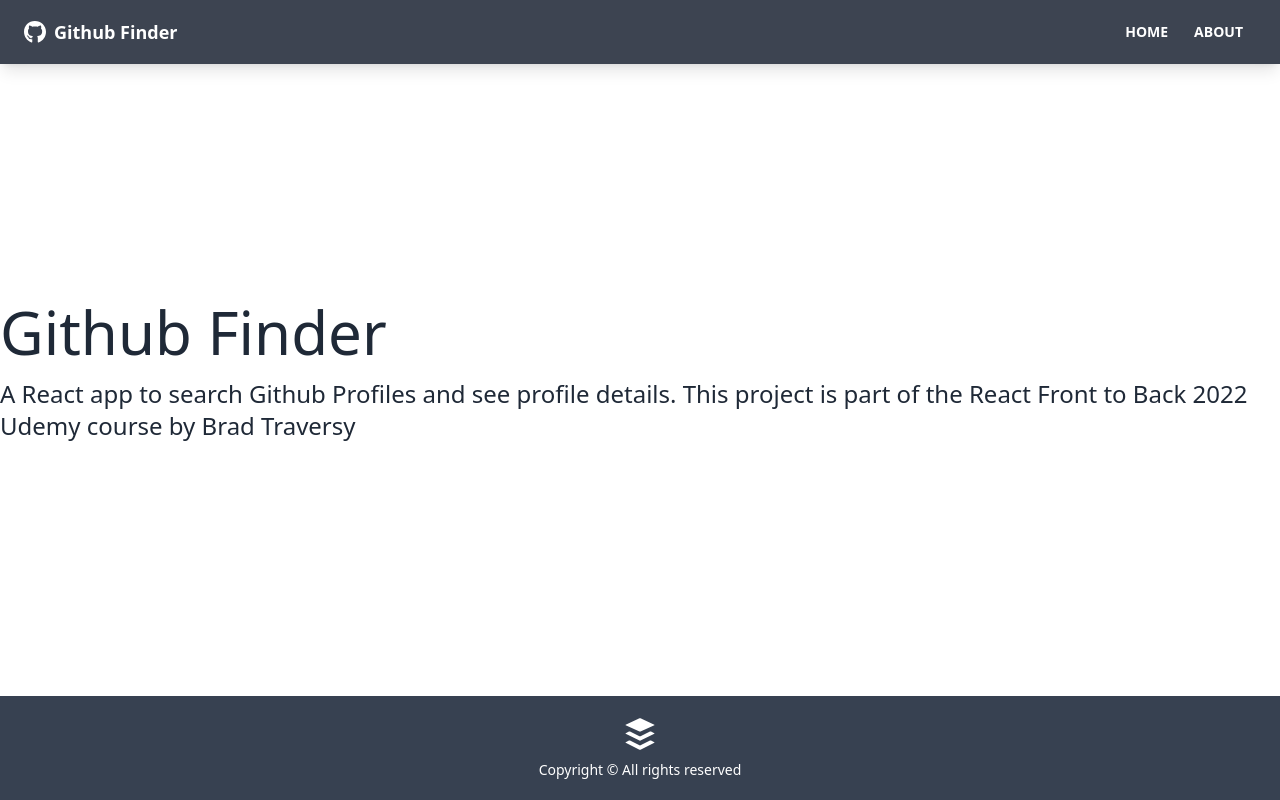
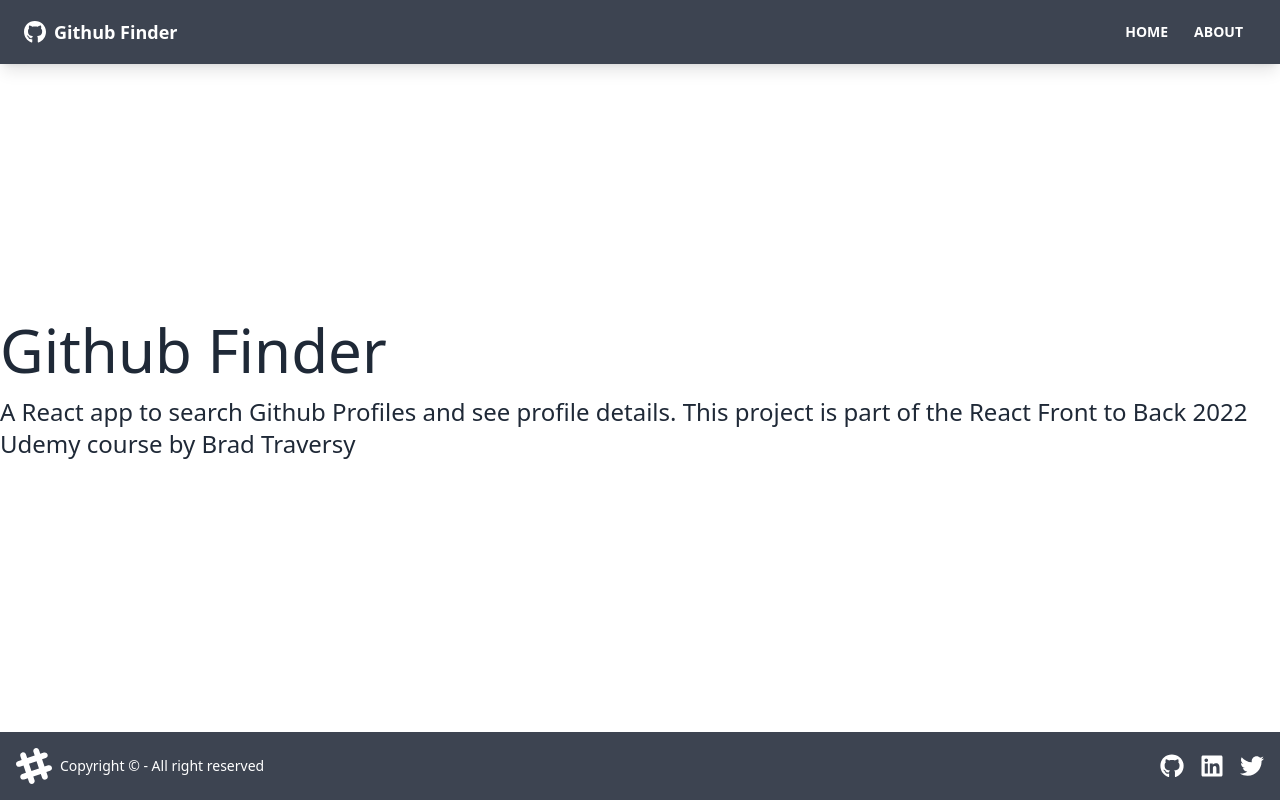
Before and after one commit to hassancodess/github-finder, a React (Vite) app: page /about in a window 1280 px wide. Built offline with nearby package versions, Linux system fonts and the light colour scheme.

Commit message:
Updated Footer

```diff
--- a/src/components/layout/Footer.jsx
+++ b/src/components/layout/Footer.jsx
@@ -1,11 +1,38 @@
-import { FaBuffer } from 'react-icons/fa'
+import { FaGithub, FaLinkedin, FaTwitter } from 'react-icons/fa'
 function Footer() {
   const footerYear = new Date().getFullYear
   return (
-    <footer className='footer p-5 bg-gray-700 text-primary-content footer-center'>
-      <div>
-        <FaBuffer className='text-4xl' />
-        <p>Copyright &copy; {footerYear} All rights reserved</p>
+    // <footer className='footer p-5 bg-neutral text-neutral-content footer-center'>
+    //   <div>
+    //     <FaBuffer className='text-4xl' />
+    //     <p>Copyright &copy; {footerYear} All rights reserved</p>
+    //   </div>
+    // </footer>
+    <footer class='footer items-center p-4 bg-neutral text-neutral-content'>
+      <div class='items-center grid-flow-col'>
+        <svg
+          width='36'
+          height='36'
+          viewBox='0 0 24 24'
+          xmlns='http://www.w3.org/2000/svg'
+          fill-rule='evenodd'
+          clip-rule='evenodd'
+          class='fill-current'
+        >
+          <path d='M22.672 15.226l-2.432.811.841 2.515c.33 1.019-.209 2.127-1.23 2.456-1.15.325-2.148-.321-2.463-1.226l-.84-2.518-5.013 1.677.84 2.517c.391 1.203-.434 2.542-1.831 2.542-.88 0-1.601-.564-1.86-1.314l-.842-2.516-2.431.809c-1.135.328-2.145-.317-2.463-1.229-.329-1.018.211-2.127 1.231-2.456l2.432-.809-1.621-4.823-2.432.808c-1.355.384-2.558-.59-2.558-1.839 0-.817.509-1.582 1.327-1.846l2.433-.809-.842-2.515c-.33-1.02.211-2.129 1.232-2.458 1.02-.329 2.13.209 2.461 1.229l.842 2.515 5.011-1.677-.839-2.517c-.403-1.238.484-2.553 1.843-2.553.819 0 1.585.509 1.85 1.326l.841 2.517 2.431-.81c1.02-.33 2.131.211 2.461 1.229.332 1.018-.21 2.126-1.23 2.456l-2.433.809 1.622 4.823 2.433-.809c1.242-.401 2.557.484 2.557 1.838 0 .819-.51 1.583-1.328 1.847m-8.992-6.428l-5.01 1.675 1.619 4.828 5.011-1.674-1.62-4.829z'></path>
+        </svg>
+        <p>Copyright © {footerYear} - All right reserved</p>
+      </div>
+      <div class='grid-flow-col gap-4 md:place-self-center md:justify-self-end'>
+        <a href='https://github.com/hassancodess' target='_blank'>
+          <FaGithub className='text-2xl hover:brightness-150 hover:transition-all' />
+        </a>
+        <a href='https://www.linkedin.com/in/hassancodess/' target='_blank'>
+          <FaLinkedin className='text-2xl hover:brightness-150 hover:transition-all' />
+        </a>
+        <a href='https://twitter.com/hassancodess' target='_blank'>
+          <FaTwitter className='text-2xl hover:brightness-150 hover:transition-all' />
+        </a>
       </div>
     </footer>
   )
```
